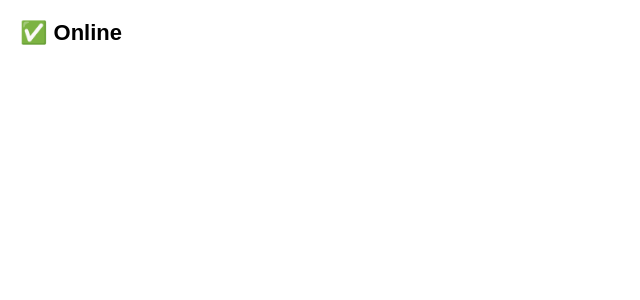
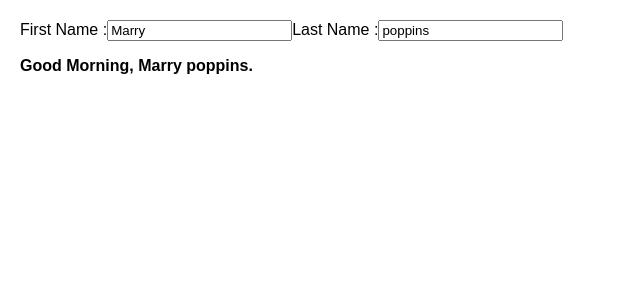
Before and after one commit to AmanUllah687/my-react-app, a React (Create React App) app in the folder my-react-app/: page / in a window 1280 px wide. Shown: the top 300 px of the page, without its empty margins (0-640 px from the left). Built offline with nearby package versions, Linux system fonts and the light colour scheme.

Commit message:
Custom Hooks let you share stateful logic, not state itself

```diff
--- a/my-react-app/src/App.js
+++ b/my-react-app/src/App.js
@@ -1,20 +1,19 @@
-import { useState, useEffect } from "react";
+import { useFormInput } from "./useFormInput";
 
-export default function StatusBar() {
-    const[isOnline, setIsOnline] = useState(true);
-    useEffect(() => {
-        function handleOnline() {
-            setIsOnline(true)
-        }
-        function handleOffline() {
-            setIsOnline(false)
-        }
-        window.addEventListener('online', handleOnline);
-        window.addEventListener('offline', handleOffline);
-        return () => {
-            window.removeEventListener('online', handleOnline);
-            window.removeEventListener('offline', handleOffline);
-        }
-    },[])
-    return <h1>{isOnline ? '✅ Online' : '❌ Disconnected'}</h1>
+export default function Form() {
+    const firstNameProps = useFormInput('Marry');
+    const lastNameProps = useFormInput('poppins');
+    return (
+        <>
+        <label>
+            First Name :
+            <input {...firstNameProps}/>
+        </label>
+        <label>
+            Last Name :
+            <input {...lastNameProps} />
+        </label>
+        <p><b>Good Morning, {firstNameProps.value} {lastNameProps.value}.</b></p>
+        </>
+    );
 }
--- /dev/null
+++ b/my-react-app/src/useFormInput.js
@@ -0,0 +1,13 @@
+import { useState } from "react";
+
+export function useFormInput(initialValue) {
+    const[value, setValue] = useState(initialValue);
+    function handleChange(e) {
+        setValue(e.target.value);
+    }
+    const inputProps = {
+        value: value,
+        onchange: handleChange
+    }
+    return inputProps;
+}
```
